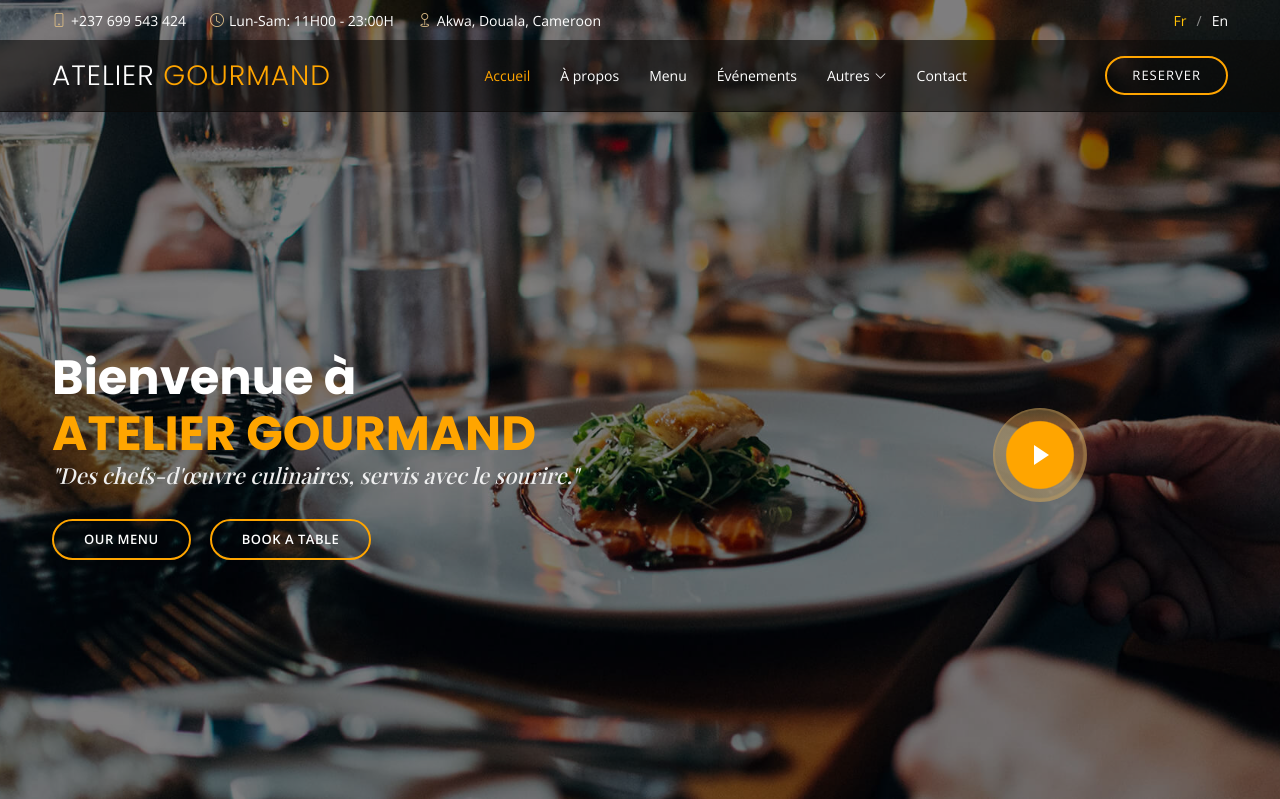
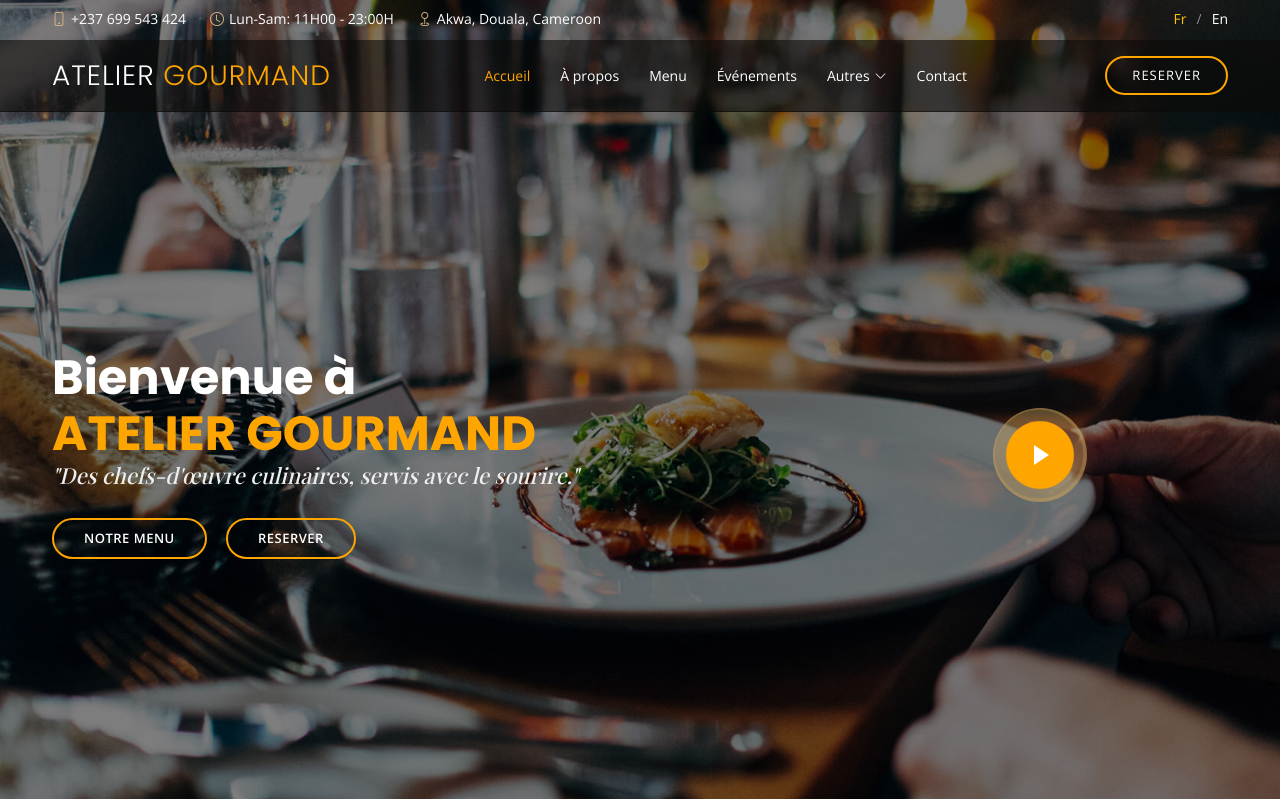
Before and after one commit to wilfried-237/Resto-Template-Atelier-Gourmand, a PHP site: page /index.php in a window 1280 px wide. Shown: the top 799 px of the page. Run offline with PHP 8.4, Linux system fonts and the light colour scheme; some libraries are stand-ins or nearby versions; some web fonts are replaced.

Commit message:
fix translation

```diff
--- a/forms/contact.php
+++ b/forms/contact.php
@@ -5,9 +5,9 @@ use PHPMailer\PHPMailer\PHPMailer;
 use PHPMailer\PHPMailer\Exception;
 
 
-require ('../phpmailer/src/Exception.php');
-require ('../phpmailer/src/PHPMailer.php');
-require ('../phpmailer/src/SMTP.php');
+// require ('../phpmailer/src/Exception.php');
+// require ('../phpmailer/src/PHPMailer.php');
+// require ('../phpmailer/src/SMTP.php');
 
 //SMTP email
 if(isset($_POST['action']) && $_POST['action'] == "send_message"){
--- a/index.php
+++ b/index.php
@@ -80,7 +80,7 @@ $pages=scandir('pages/');
 
 
 
-    <!-- <div id="preloader"></div> -->
+    <div id="preloader"></div>
   <a href="#" class="back-to-top d-flex align-items-center justify-content-center"><i
       class="bi bi-arrow-up-short"></i></a>
 
--- a/pages/fr.php
+++ b/pages/fr.php
@@ -1,16 +1,16 @@
 <body>
 
     <!-- ======= Top Bar ======= -->
-    <div id="topbar" class="d-flex align-items-center fixed-top">
+    <div id="topbar" class="fixed-top pt-2">
         <div class="container d-flex justify-content-center justify-content-md-between">
 
-            <div class="contact-info d-flex align-items-center">
-                <i class="bi bi-phone d-flex align-items-center"><span>+237 699 543 424</span></i>
-                <i class="bi bi-clock d-flex align-items-center ms-4"><span> Lun-Sam: 11H00 - 23:00H</span></i>
-                <i class="bi bi bi-geo d-flex align-items-center ms-4"><span> Akwa, Douala, Cameroon</span></i>
+            <div class="contact-info d-flex">
+                <i class="bi bi-phone d-sm-flex align-items-center sm-5 md-4"><span>+237 699 543 424</span></i>
+                <i class="bi bi-clock d-none d-md-flex align-items-center md-4 ms-4"><span> Lun-Sam: 11H00 - 23:00H</span></i>
+                <i class="bi bi bi-geo d-none d-md-flex align-items-center sm-5 md-4 ms-4" ><span> Akwa, Douala, Cameroon</span></i>
             </div>
 
-            <div class="languages d-md-flex d-sm-flex align-items-center">
+            <div class="languages d-sm-flex align-items-center sm-2 ms-4">
                 <ul>
                     <li><a href="index.php?lang=fr" class="text-warning">Fr</a></li>
                     <li><a href="index.php?lang=en">En</a></li>
@@ -76,8 +76,8 @@
                     <h2><em>"Des chefs-d'œuvre culinaires, servis avec le sourire."</em></h2>
 
                     <div class="btns">
-                        <a href="#menu" class="btn-menu animated fadeInUp scrollto">Our Menu</a>
-                        <a href="#book-a-table" class="btn-book animated fadeInUp scrollto">Book a Table</a>
+                        <a href="#menu" class="btn-menu animated fadeInUp scrollto">Notre Menu</a>
+                        <a href="#book-a-table" class="btn-book animated fadeInUp scrollto">Reserver</a>
                     </div>
                 </div>
                 <div class="col-lg-4 d-flex align-items-center justify-content-center position-relative" data-aos="zoom-in" data-aos-delay="200">
```
Also changed, not shown: pages/en.php (+6 -6 lines).
